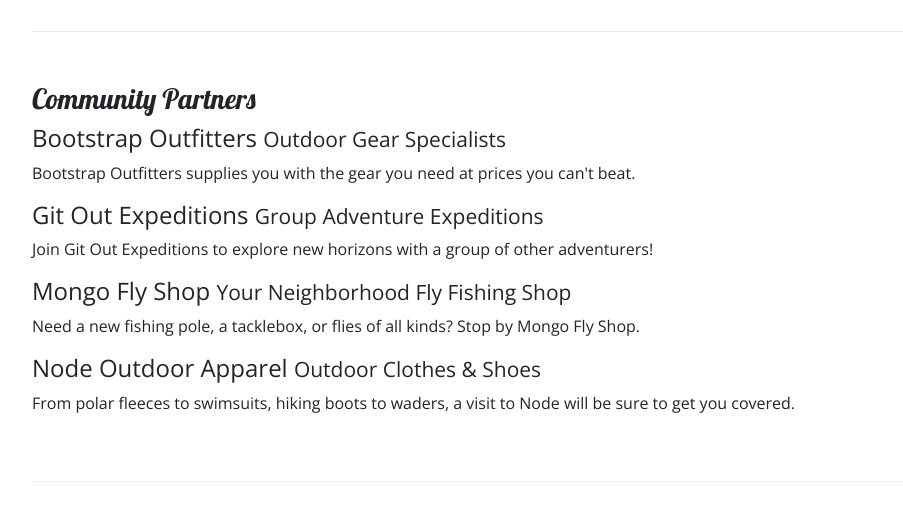
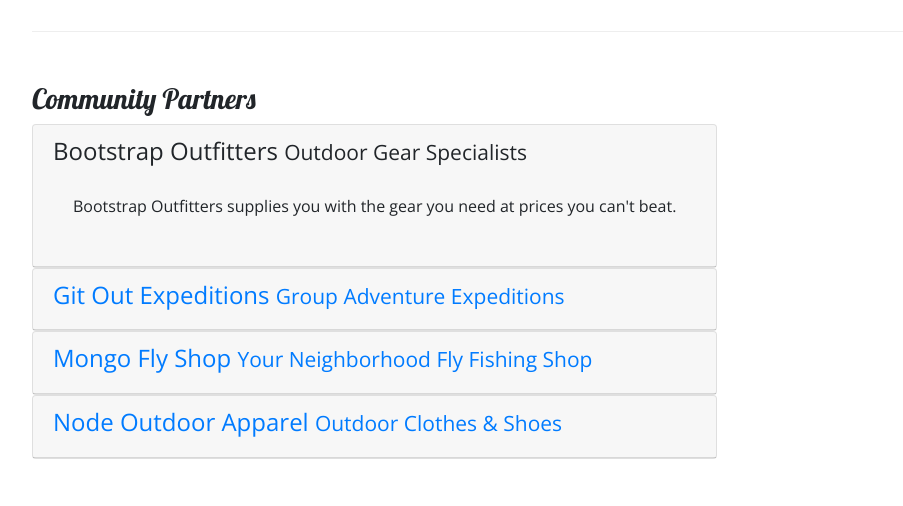
Before and after one commit to MichaelGonzalezDev/Nucamp-Project-1, a plain HTML site: page aboutus.html in a window 1280 px wide. Shown: the part 940-1446 px from the top of the page, without its empty margins (38-941 px from the left). Drawn offline with nearby package versions, Linux system fonts and the light colour scheme.

Commit message:
Update aboutus.html

```diff
--- a/aboutus.html
+++ b/aboutus.html
@@ -37,10 +37,13 @@
             </button>
             <div class="collapse navbar-collapse" id="nucampNavbar">
                 <ul class="navbar-nav">
-                    <li class="nav-item"><a class="nav-link" href="index.html"><i class="fa fa-home fa-lg"></i> Home</a></li>
-                    <li class="nav-item active"><a class="nav-link" href="aboutus.html"> <i class="fa fa-info fa-lg text-primary"></i> About</a></li>
+                    <li class="nav-item"><a class="nav-link" href="index.html"><i class="fa fa-home fa-lg"></i> Home</a>
+                    </li>
+                    <li class="nav-item active"><a class="nav-link" href="aboutus.html"> <i
+                                class="fa fa-info fa-lg text-primary"></i> About</a></li>
                     <li class="nav-item"><a class="nav-link" href="#"><i class="fa fa-list fa-lg"></i> Sites</a></li>
-                    <li class="nav-item"><a class="nav-link" href="contactus.html"><i class="fa fa-envelope fa-lg"></i> Contact</a></li>
+                    <li class="nav-item"><a class="nav-link" href="contactus.html"><i class="fa fa-envelope fa-lg"></i>
+                            Contact</a></li>
                 </ul>
             </div>
         </div>
@@ -88,7 +91,8 @@
             <div class="col">
                 <div class="card bg-light mt-3">
                     <blockquote class="blockquote card-body">
-                        <p class="mb-0">I will not follow where the path may lead, but I will go where there is no path, and I will leave a trail.</p>
+                        <p class="mb-0">I will not follow where the path may lead, but I will go where there is no path,
+                            and I will leave a trail.</p>
                         <footer class="blockquote-footer">Muriel Strode,
                             <cite title="Source Title">"Wind-Wafted Wild Flowers" -
                                 The Open Court, 1903
@@ -102,15 +106,60 @@
         <div class="row row-content">
             <div>
                 <h3>Community Partners</h3>
-                <h4>Bootstrap Outfitters <small>Outdoor Gear Specialists</small></h4>
-                <p>Bootstrap Outfitters supplies you with the gear you need at prices you can't beat.</p>
-                <h4>Git Out Expeditions <small>Group Adventure Expeditions</small></h4>
-                <p>Join Git Out Expeditions to explore new horizons with a group of other adventurers!</p>
-                <h4>Mongo Fly Shop <small>Your Neighborhood Fly Fishing Shop</small></h4>
-                <p>Need a new fishing pole, a tacklebox, or flies of all kinds? Stop by Mongo Fly Shop.</p>
-                <h4>Node Outdoor Apparel <small>Outdoor Clothes & Shoes</small></h4>
-                <p>From polar fleeces to swimsuits, hiking boots to waders, a visit to Node will be sure to get you
+
+                <div id="accordion">
+                    <div class="card">
+                        <div role="tab" class="card-header">
+                            <h4> <a data-toggle="collapse" data-target="#bootstrap"> Bootstrap Outfitters <small>Outdoor
+                                        Gear Specialists</small></a></h4>
+                            <div class="collapse show" id="bootstrap" data-parent="#accordion">
+                                <div class="card-body">
+                                    <p class="d-none d-sm-block">Bootstrap Outfitters supplies you with the gear you
+                                        need at prices you can't beat.</p>
+                                </div>
+                            </div>
+                        </div>
+                    </div>
+                    <div class="card">
+                        <div role="tab" class="card-header">
+                            <h4><a class="collapsed" data-toggle="collapse" data-target="#git">Git Out Expeditions
+                                    <small>Group Adventure Expeditions</small></a></h4>
+                            <div class="collapse" id="git" data-parent="#accordion">
+                                <div class="card-body">
+                                    <p>Join Git Out Expeditions to explore new horizons with a group of other
+                                        adventurers!
+                                    </p>
+                                </div>
+                            </div>
+                        </div>
+                    </div>
+                    <div class="card">
+                        <div role="tab" class="card-header">
+                            <h4><a class="collapsed" data-toggle="collapse" data-target="#mongo">Mongo Fly Shop
+                                    <small>Your Neighborhood Fly Fishing Shop</small></a> </h4>
+                            <div class="collapse" id="mongo" data-parent="#accordion">
+                                <div class="card-body">
+                                    <p>Need a new fishing pole, a tacklebox, or flies of all kinds? Stop by Mongo Fly
+                                        Shop.
+                                    </p>
+                                </div>
+                            </div>
+                        </div>
+                    </div>
+                    <div class="card">
+                        <div role="tab" class="card-header">
+                            <h4><a class="collapsed" data-toggle="collapse" data-target="#node">Node Outdoor Apparel
+                                    <small>Outdoor Clothes & Shoes</small></a></h4>
+                            <div class="collapse" id="node" data-parent="#accordion">
+                                <div class="card-body">
+                                    <p>From polar fleeces to swimsuits, hiking boots to waders, a visit to Node will be
+                                        sure
+                                        to get you
                                         covered.</p>
+                                </div>
+                            </div>
+                        </div>
+                    </div>
                 </div>
             </div>
             <div class="row row-content">
@@ -168,14 +217,21 @@
                     </div>
                     <div class="col-6 col-sm-5 text-center">
                         <h5>Social</h5>
-                    <a class="btn btn-social-icon btn-instagram" href="http://instagram.com/"><i class="fa fa-instagram"></i></a>
-                    <a class="btn btn-social-icon btn-facebook" href="http://facebook.com/"><i class="fa fa-facebook"></i></a>
-                    <a class="btn btn-social-icon btn-twitter" href="http://twitter.com/"><i class="fa fa-twitter"></i></a>
-                    <a class="btn btn-social-icon btn-google" href="http://youtube.com/"><i class="fa fa-youtube"></i></a>
+                        <a class="btn btn-social-icon btn-instagram" href="http://instagram.com/"><i
+                                class="fa fa-instagram"></i></a>
+                        <a class="btn btn-social-icon btn-facebook" href="http://facebook.com/"><i
+                                class="fa fa-facebook"></i></a>
+                        <a class="btn btn-social-icon btn-twitter" href="http://twitter.com/"><i
+                                class="fa fa-twitter"></i></a>
+                        <a class="btn btn-social-icon btn-google" href="http://youtube.com/"><i
+                                class="fa fa-youtube"></i></a>
                     </div>
                     <div class="col-sm-4 text-center">
-                    <a role="button"class="btn btn-link" href="tel:+1206541211"><i class="fa fa-phone"></i> 1-206-555-1234</a><br />
-                    <a role="button" class="btn btn-link" href="mailto:nucamp@gmail.co"><i class="fa fa-envelope-o" ></i> campsites@nucamp.co</a>
+                        <a role="button" class="btn btn-link" href="tel:+1206541211"><i class="fa fa-phone"></i>
+                            1-206-555-1234</a><br />
+                        <a role="button" class="btn btn-link" href="mailto:nucamp@gmail.co"><i
+                                class="fa fa-envelope-o"></i>
+                            campsites@nucamp.co</a>
                     </div>
                 </div>
             </div>
```
Lines whose indentation alone changed are shown as unchanged.
